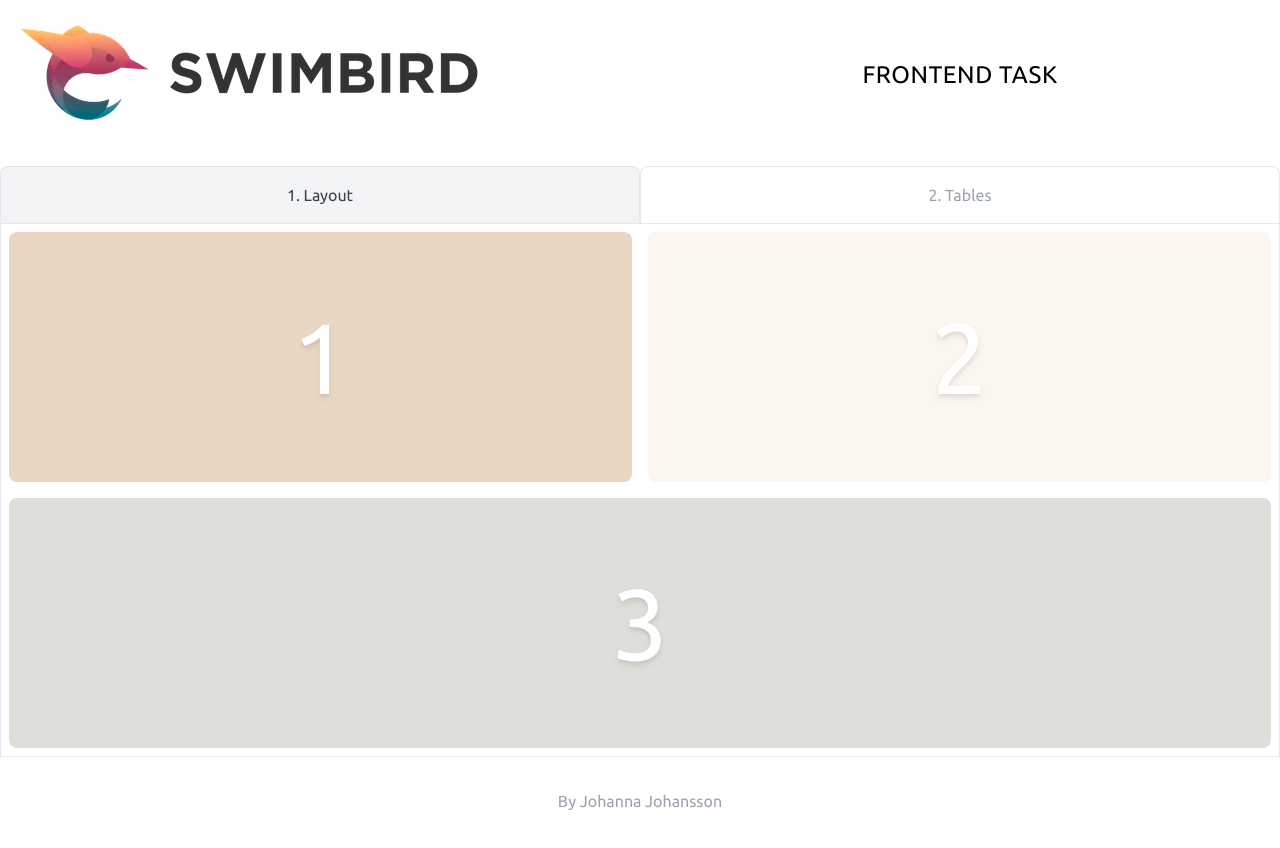
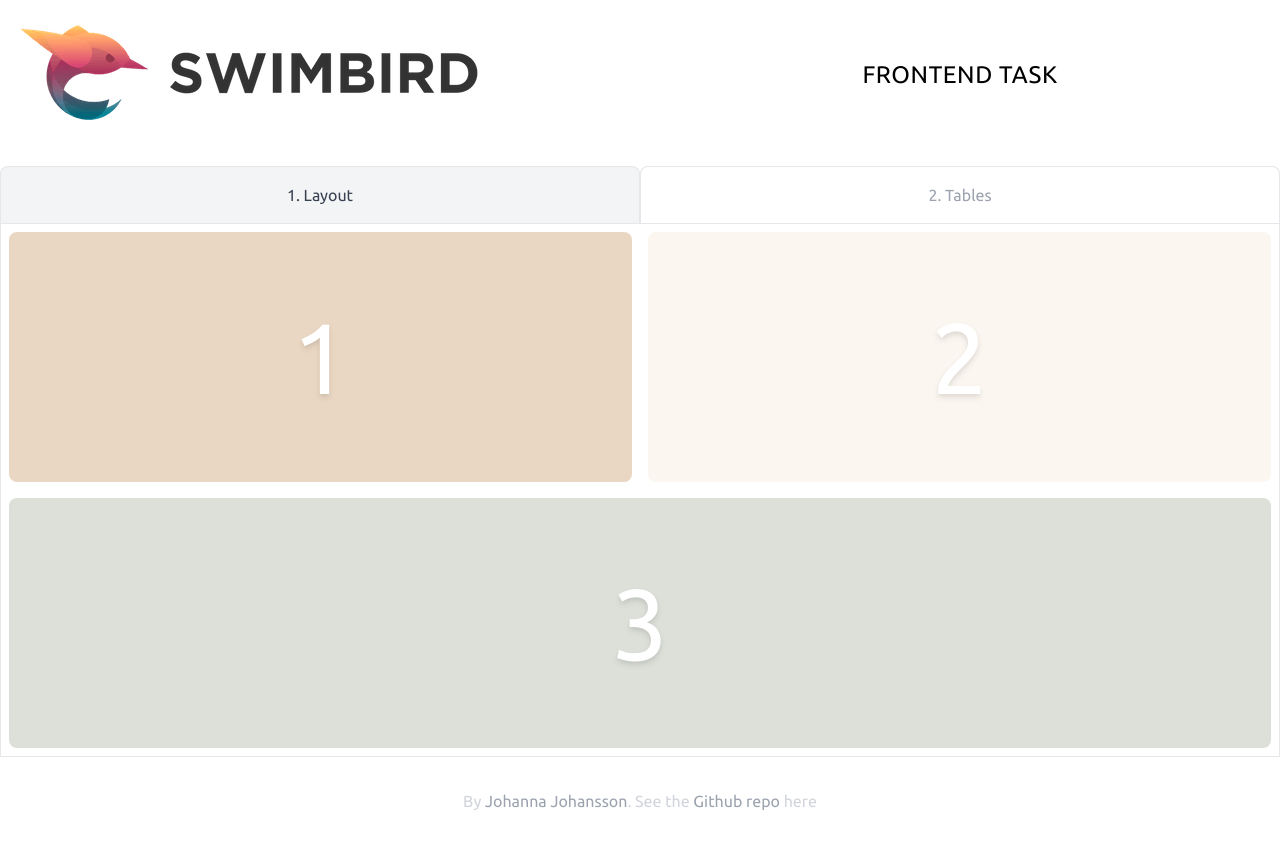
Before and after one commit to hannaofsweden/swimbird, a Next.js app: page / in a window 1280 px wide. Shown: the top 848 px of the page. Built offline with nearby package versions, Linux system fonts and the light colour scheme.

Commit message:
Fix various issues

```diff
--- a/pages/_app.js
+++ b/pages/_app.js
@@ -49,8 +49,24 @@ export default function App({ Component, pageProps }) {
       <div className="border border-gray-200">
         <Component {...pageProps} />
       </div>
-      <div className="pt-8 text-gray-400 text-center mb-20">
-        By Johanna Johansson
+      <div className="pt-8 text-gray-300 text-center mb-20">
+        By{" "}
+        <Link
+          alt="Repo"
+          className="text-gray-400"
+          href="https://www.linkedin.com/in/hannaofsweden/"
+        >
+          Johanna Johansson
+        </Link>
+        {". See the "}
+        <Link
+          alt="Repo"
+          className="text-gray-400"
+          href="https://github.com/hannaofsweden/swimbird"
+        >
+          Github repo
+        </Link>
+        {" here"}
       </div>
     </div>
   );
```
